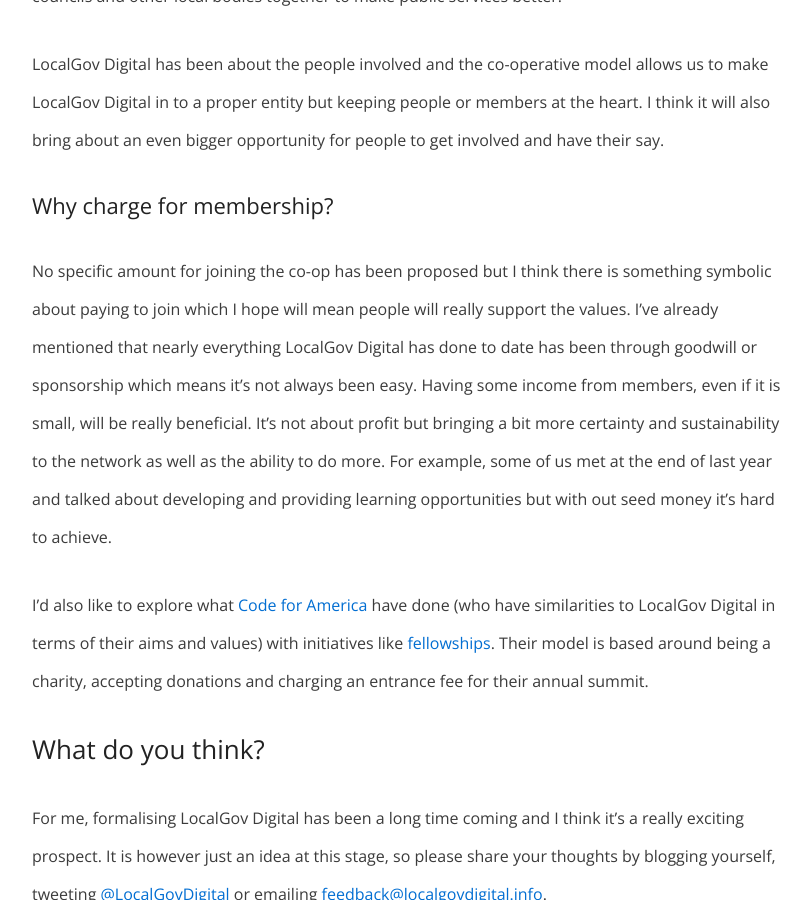
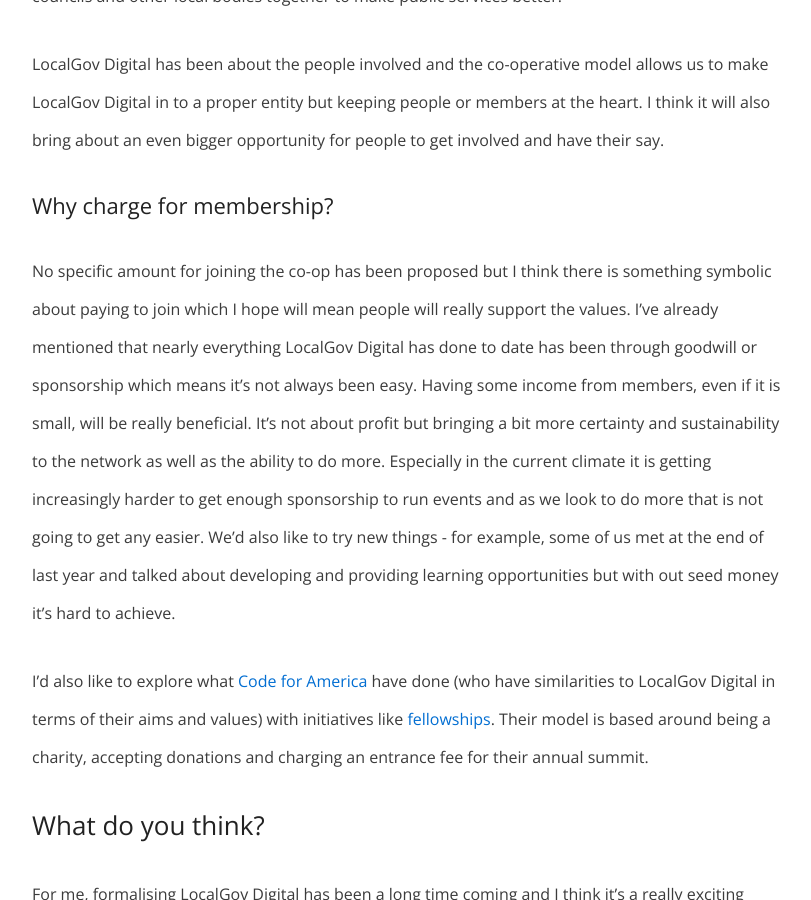
Before and after one commit to BforBen/bforben.github.io, a Jekyll site: the page built from _posts/2016-11-10-a-new-phase-for-localgov-digital.md, in a window 1280 px wide and 900 px high, scrolled down 2608 px. Shown: the whole window, without its empty margins (228-1039 px from the left). Built offline with Jekyll 4.4.1, drawn with Linux system fonts in a browser that asks for light colours; nearby versions of some CDN libraries; comment, search, counter and statistics services are not loaded.

Commit message:
Update 2016-11-10-a-new-phase-for-localgov-digital.md

```diff
--- a/_posts/2016-11-10-a-new-phase-for-localgov-digital.md
+++ b/_posts/2016-11-10-a-new-phase-for-localgov-digital.md
@@ -37,7 +37,7 @@ LocalGov Digital has been about the people involved and the co-operative model a
 
 ### Why charge for membership?
 
-No specific amount for joining the co-op has been proposed but I think there is something symbolic about paying to join which I hope will mean people will really support the values. I've already mentioned that nearly everything LocalGov Digital has done to date has been through goodwill or sponsorship which means it's not always been easy. Having some income from members, even if it is small, will be really beneficial. It's not about profit but bringing a bit more certainty and sustainability to the network as well as the ability to do more. For example, some of us met at the end of last year and talked about developing and providing learning opportunities but with out seed money it's hard to achieve.
+No specific amount for joining the co-op has been proposed but I think there is something symbolic about paying to join which I hope will mean people will really support the values. I've already mentioned that nearly everything LocalGov Digital has done to date has been through goodwill or sponsorship which means it's not always been easy. Having some income from members, even if it is small, will be really beneficial. It's not about profit but bringing a bit more certainty and sustainability to the network as well as the ability to do more. Especially in the current climate it is getting increasingly harder to get enough sponsorship to run events and as we look to do more that is not going to get any easier. We'd also like to try new things - for example, some of us met at the end of last year and talked about developing and providing learning opportunities but with out seed money it's hard to achieve.
 
 I'd also like to explore what [Code for America](https://www.codeforamerica.org/about-us) have done (who have similarities to LocalGov Digital in terms of their aims and values) with initiatives like [fellowships](https://www.codeforamerica.org/do-something/work-with-us). Their model is based around being a charity, accepting donations and charging an entrance fee for their annual summit.
 
```
